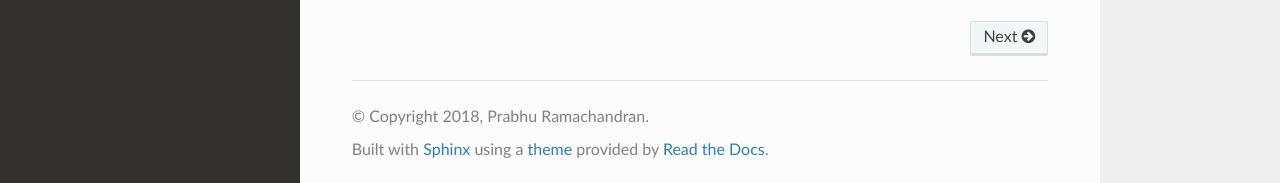
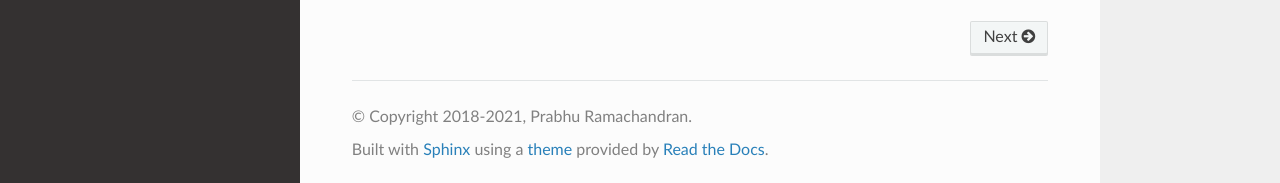
Before and after one commit to pypr/automan, a Sphinx documentation site: the page built from docs/source/index.rst, in a window 1280 px wide and 1188 px high. Shown: the part 1002-1185 px from the top of the window. Built offline with Sphinx 7.4.7 and the Read the Docs theme 2.0.0, drawn with Linux system fonts in a browser that asks for light colours.

Commit message:
More fixes for RTD.

```diff
--- a/docs/requirements.txt
+++ b/docs/requirements.txt
@@ -1 +1,2 @@
 sphinx==4.2.0
+docutils==0.16
--- a/docs/source/conf.py
+++ b/docs/source/conf.py
@@ -31,9 +31,12 @@
 # Add any Sphinx extension module names here, as strings. They can be
 # extensions coming with Sphinx (named 'sphinx.ext.*') or your custom
 # ones.
-extensions = ['sphinx.ext.autodoc',
+extensions = [
+    'sphinx.ext.autodoc',
     'sphinx.ext.mathjax',
-    'sphinx.ext.viewcode']
+    'sphinx.ext.viewcode',
+    'sphinx_rtd_theme'
+]
 
 # Add any paths that contain templates here, relative to this directory.
 templates_path = ['_templates']
@@ -49,7 +52,7 @@
 
 # General information about the project.
 project = 'automan'
-copyright = '2018, Prabhu Ramachandran'
+copyright = '2018-2021, Prabhu Ramachandran'
 author = 'Prabhu Ramachandran'
 
 # The version info for the project you're documenting, acts as replacement for
```
